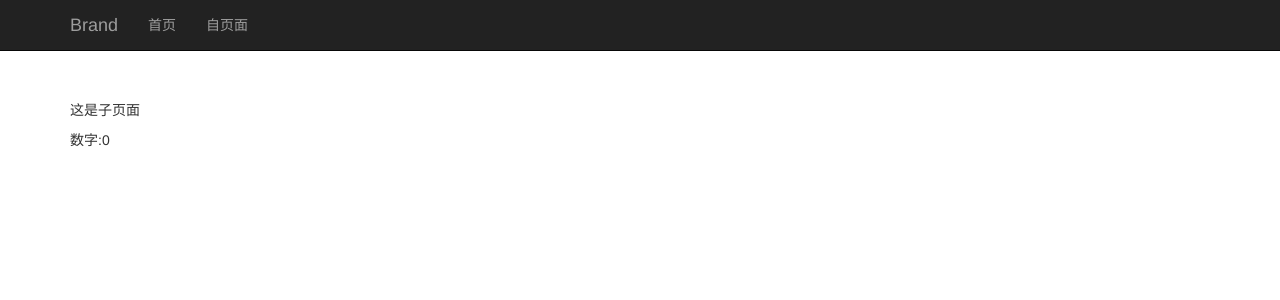
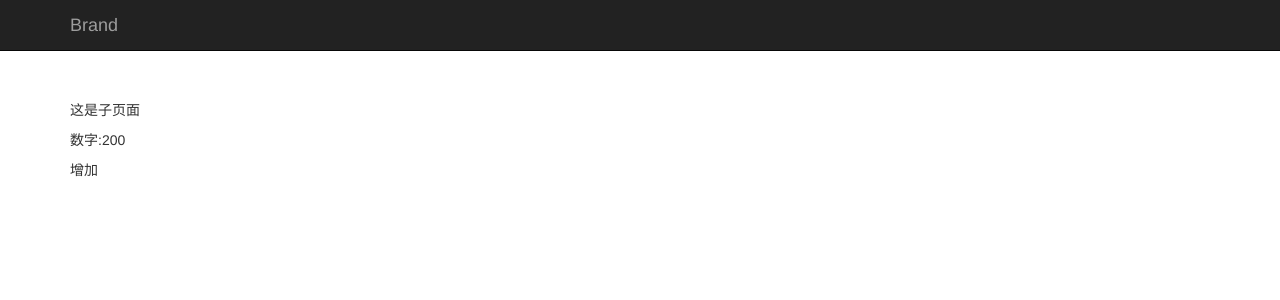
Before and after one commit to kulelikule/code-couple, a Vue app: page /#/child in a window 1280 px wide. Shown: the top 300 px of the page. Built offline with nearby package versions, Linux system fonts and the light colour scheme.

Commit message:
[MOD] 对vuex的action和mutation进行了尝试

```diff
--- a/js/components/nav.vue
+++ b/js/components/nav.vue
@@ -23,10 +23,6 @@
 
 <script>
 	export default {
-		data() {
-			return {
-				items: this.$store.state.navItems
-			}
-		}
+		props: ['items']
 	}
 </script>
--- a/js/page/app.vue
+++ b/js/page/app.vue
@@ -1,6 +1,6 @@
 <template>
 	<div>
-		<kas-nav></kas-nav>
+		<kas-nav :items="navItems"></kas-nav>
 		<div class="container page-container">
 			<router-view></router-view>
 		</div>
@@ -8,8 +8,15 @@
 </template>
 
 <script>
+	import Vuex from 'vuex';
 	import Nav from  '../components/nav';
+
 	export default {
+		data() {
+			return Vuex.mapState({
+				navItems: state => state.nav.items
+			});
+		},
 		components: {
 			'kas-nav': Nav
 		}
--- a/js/page/child.vue
+++ b/js/page/child.vue
@@ -1,16 +1,18 @@
 <template>
 	<div>
 		<p>这是子页面</p>
-		<p>数字:{{ count }}</p>
+		<p>数字:{{ doubleCountHome }}</p>
+		<div @click="add">增加</div>
 	</div>
 </template>
 
 <script>
+	import Vuex from 'vuex';
+
 	export default {
-		computed: {
-			count() {
-				return this.$store.state.child.count
-			}
-		}
+		methods: Vuex.mapActions({
+			add: 'incrementCount'
+		}),
+		computed: Vuex.mapGetters(['doubleCountHome'])
 	}
 </script>
--- a/js/store/index.js
+++ b/js/store/index.js
@@ -1,5 +1,6 @@
 import Vue from 'vue';
 import Vuex from 'vuex';
+import navModule from './modules/nav';
 import childModule from './modules/child';
 import homeModule from './modules/home';
 
@@ -7,18 +8,8 @@
 Vue.use(Vuex);
 
 export default new Vuex.Store({
-	state: {
-		navItems: [{
-			name: '首页',
-			url: '/',
-			isActive: false
-		},{
-			name: '自页面',
-			url: '/child',
-			isActive: false
-		}]
-	},
 	modules: {
+		nav: navModule,
 		home: homeModule,
 		child: childModule
 	}
--- a/js/store/modules/child.js
+++ b/js/store/modules/child.js
@@ -4,11 +4,12 @@
 	},
 	mutations: {
 		increment(state) {
-			state.count++;
+			state.count += 3;
+			console.log('child');
 		}
 	},
 	getters: {
-		doubleCount(state) {
+		doubleCountChild(state) {
 			return state.count * 2;
 		}
 	},
--- a/js/store/modules/home.js
+++ b/js/store/modules/home.js
@@ -5,16 +5,17 @@
 	mutations: {
 		increment(state) {
 			state.count += 2;
+			console.log('home');
 		}
 	},
 	getters: {
-		doubleCount(state) {
+		doubleCountHome(state) {
 			return state.count * 2;
 		}
 	},
 	actions: {
-		incrementCount({state, rootState, commit}) {
-			commit('increment');
-		}
+		// incrementCount({state, rootState, commit}) {
+			// commit('increment');
+		// }
 	}
 }
--- /dev/null
+++ b/js/store/modules/nav.js
@@ -0,0 +1,19 @@
+export default {
+	state: {
+		items: [{
+			name: '首页',
+			url: '/',
+			isActive: false
+		},{
+			name: '自页面',
+			url: '/child',
+			isActive: false
+		}]
+	},
+	mutations: {
+
+	},
+	actions: {
+
+	}
+}
--- a/templates/app.html
+++ b/templates/app.html
@@ -6,7 +6,6 @@
 </head>
 <body>
 	<div id="app">
-		<App></App>
 	</div>
 </body>
 </html>
```
